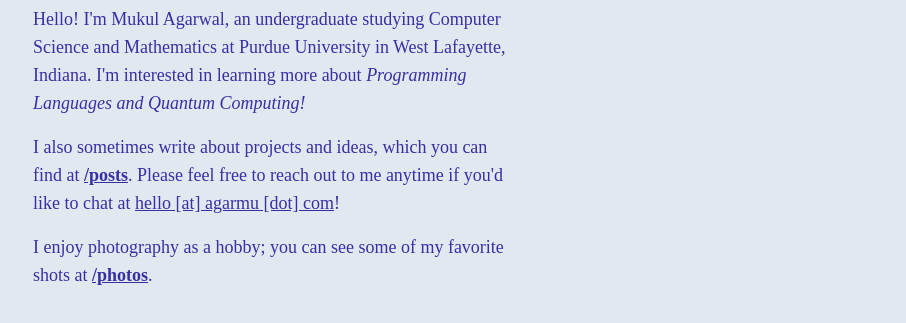
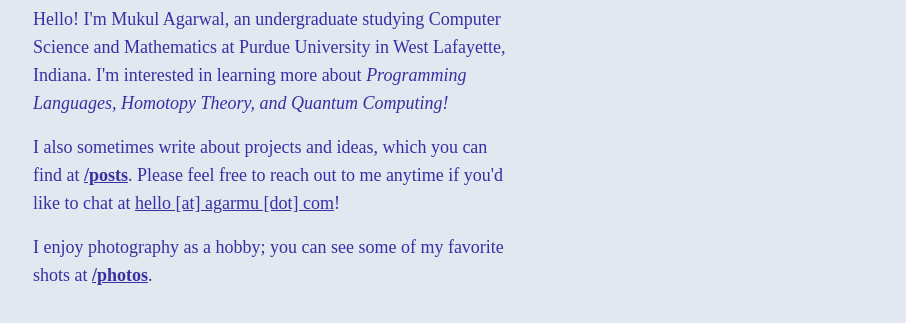
Before and after one commit to agarmu/website, an Astro site: page / in a window 1280 px wide. Shown: the part 219-542 px from the top of the page, without its empty margins (364-1270 px from the left). Built offline with nearby package versions, Linux system fonts and the light colour scheme; Astro itself is replaced by a stand-in of ours.

Commit message:
update index page

```diff
--- a/src/pages/index.astro
+++ b/src/pages/index.astro
@@ -46,7 +46,7 @@ import resume from "../images/resume.svg"
 					and Mathematics at Purdue University in West Lafayette, Indiana. I'm
 					interested in learning more about
 					<span class="italic"
-						>Programming Languages and Quantum Computing!</span
+						>Programming Languages, Homotopy Theory, and Quantum Computing!</span
 					>
 				</p>
 				<p class="py-2">
```
